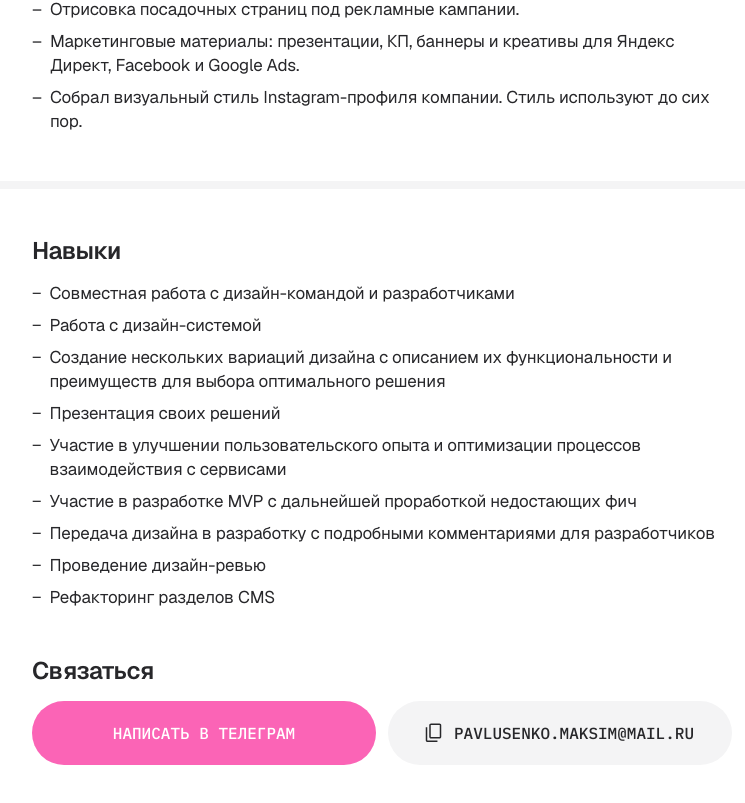
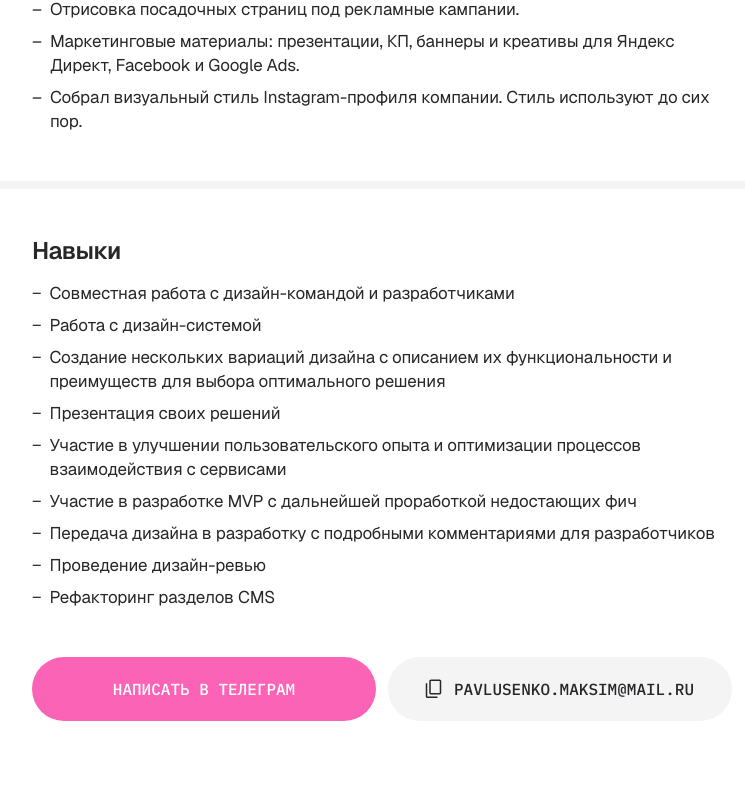
Before and after one commit to maximpsn/portfolio-site, a React (Vite) app: page / in a window 1280 px wide. Shown: the part 4609-5412 px from the top of the page, without its empty margins (258-1003 px from the left). After the commit the page ends 5378 px from the top, so only its background shows below. Built offline with nearby package versions, Linux system fonts and the light colour scheme.

Commit message:
Remove contact section heading

```diff
--- a/src/pages/HomePage.tsx
+++ b/src/pages/HomePage.tsx
@@ -183,8 +183,7 @@ function HomePage() {
             </ul>
           </div>
 
-          <div className="home-page__section" id="contact">
-            <p className="home-page__section-title home-page__section-title--md">Связаться</p>
+        <div className="home-page__section" id="contact">
             <div className="home-page__contact-row">
               <div className="home-page__contact-action">
                 <PrimaryButtonLarge
```
